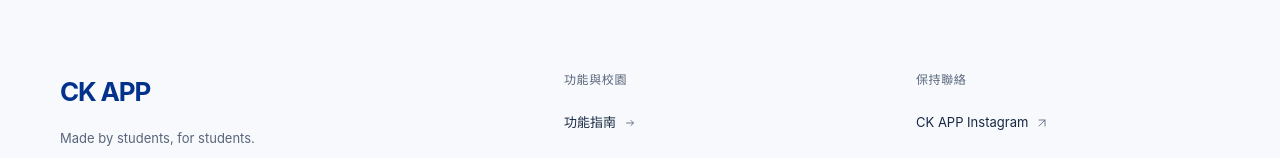
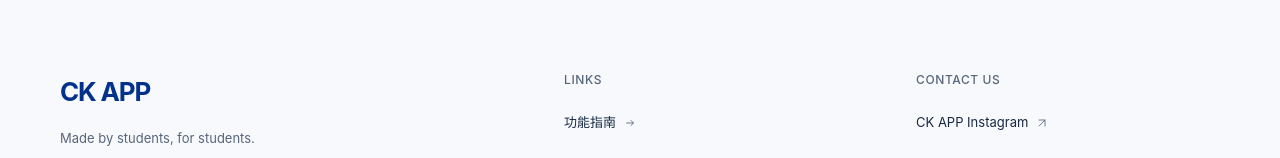
Before and after one commit to CKApp-Dev/Website, a Vue app: page / in a window 1280 px wide. Shown: the part 4351-4509 px from the top of the page. Built offline with nearby package versions, Linux system fonts and the light colour scheme.

Commit message:
update footer

```diff
--- a/src/components/SiteFooter.vue
+++ b/src/components/SiteFooter.vue
@@ -27,7 +27,7 @@
         <p>Made by students, for students.</p>
       </div>
       <div class="footer-group">
-        <h2>功能與校園</h2>
+        <h2>LINKS</h2>
         <a :href="featuresHref"
           >功能指南<svg aria-hidden="true"><use href="#i-arrow" /></svg
         ></a>
@@ -43,7 +43,7 @@
         </a>
       </div>
       <div class="footer-group">
-        <h2>保持聯絡</h2>
+        <h2>CONTACT US</h2>
         <a
           href="https://www.instagram.com/ckappofficial/"
           target="_blank"
```
